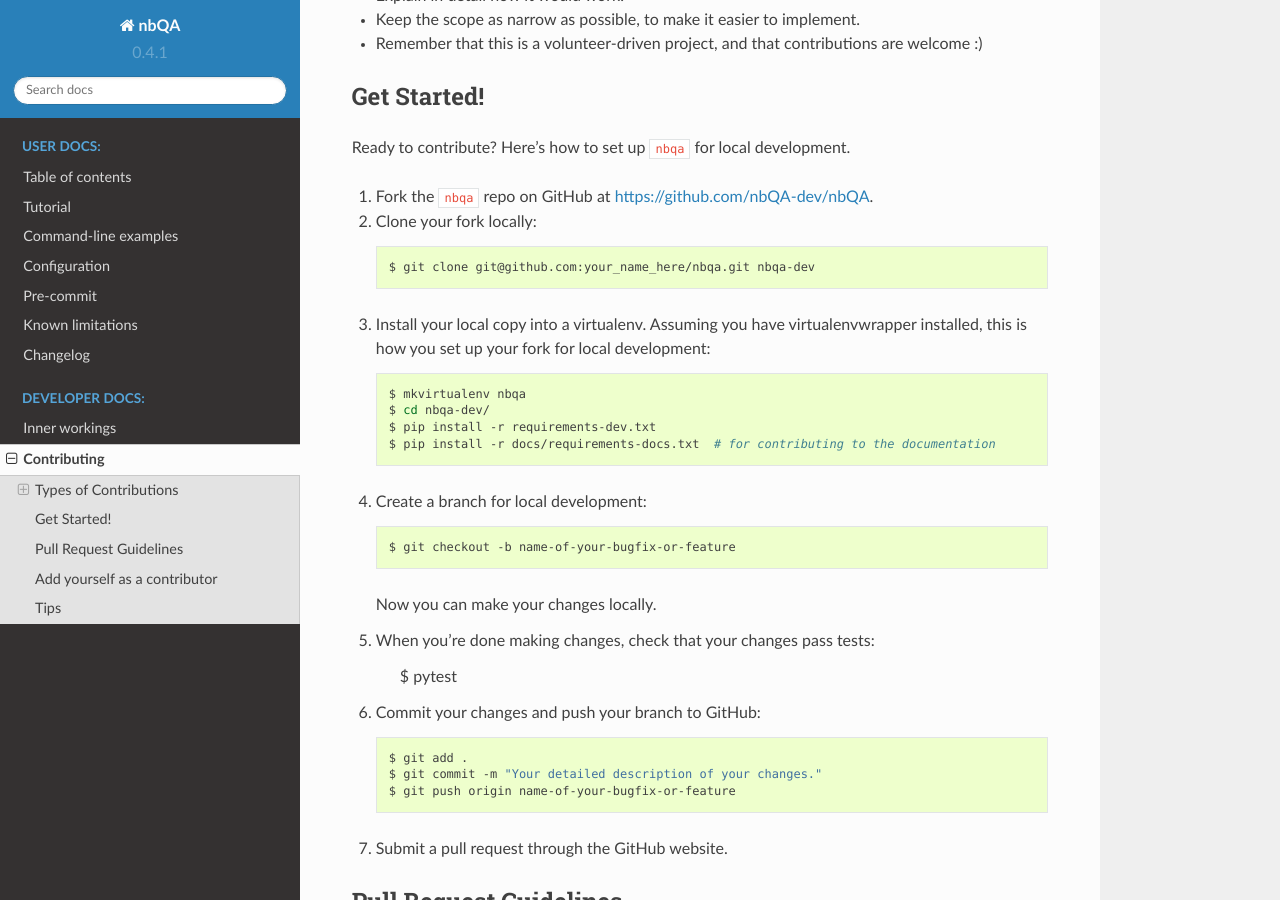
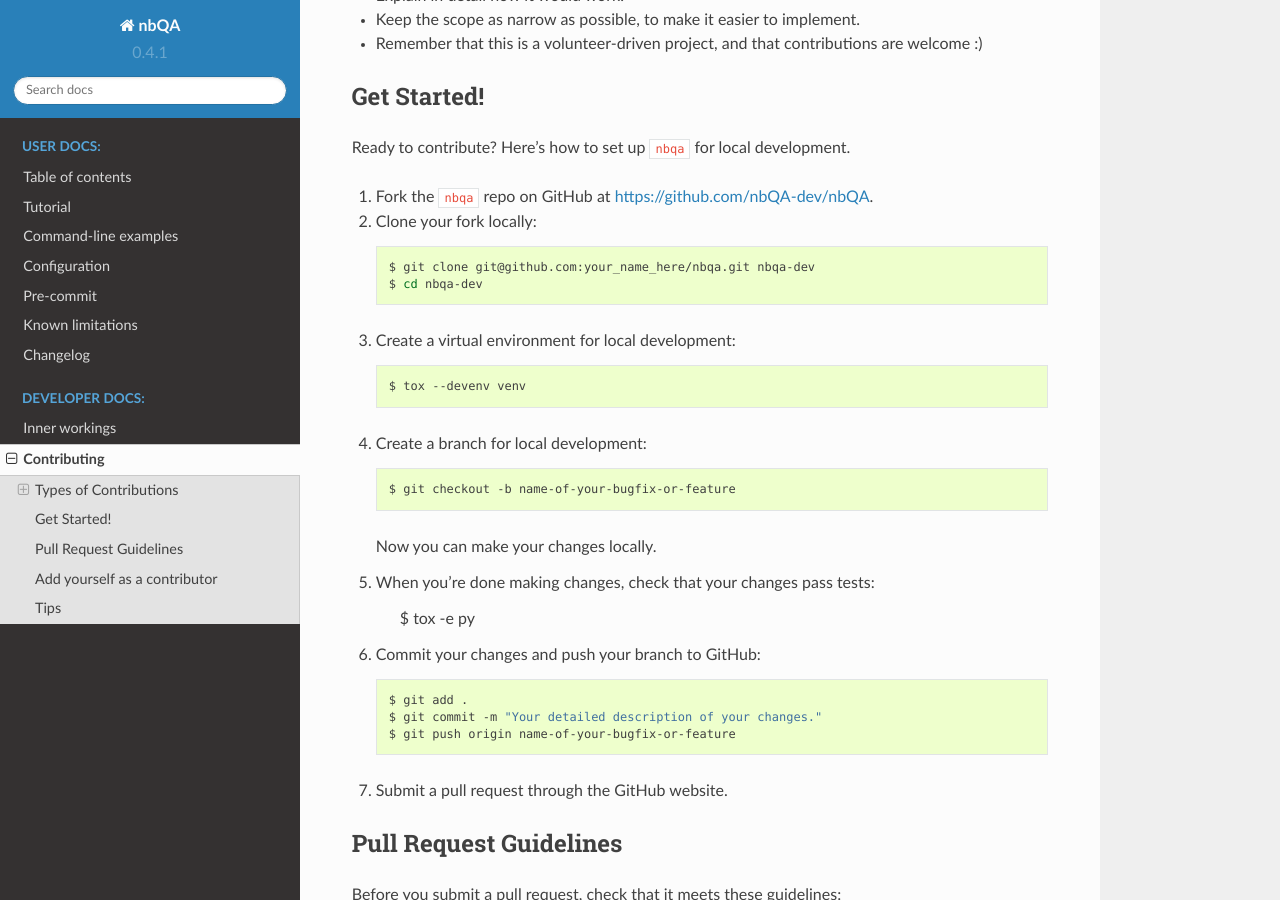
Before and after one commit to nbQA-dev/nbQA, a Sphinx documentation site: the page built from docs/contributing.rst, in a window 1280 px wide and 900 px high, scrolled down 1106 px. Built offline with Sphinx 7.4.7 and the Read the Docs theme 2.0.0, drawn with Linux system fonts in a browser that asks for light colours.

Commit message:
Use tox in contributing guide

```diff
--- a/docs/contributing.rst
+++ b/docs/contributing.rst
@@ -65,13 +65,11 @@
 2. Clone your fork locally::
 
     $ git clone git@github.com:your_name_here/nbqa.git nbqa-dev
+    $ cd nbqa-dev
 
-3. Install your local copy into a virtualenv. Assuming you have virtualenvwrapper installed, this is how you set up your fork for local development::
+3. Create a virtual environment for local development::
 
-    $ mkvirtualenv nbqa
-    $ cd nbqa-dev/
-    $ pip install -r requirements-dev.txt
-    $ pip install -r docs/requirements-docs.txt  # for contributing to the documentation
+    $ tox --devenv venv
 
 4. Create a branch for local development::
 
@@ -81,7 +79,7 @@
 
 5. When you're done making changes, check that your changes pass tests:
 
-    $ pytest
+    $ tox -e py
 
 6. Commit your changes and push your branch to GitHub::
 
```
